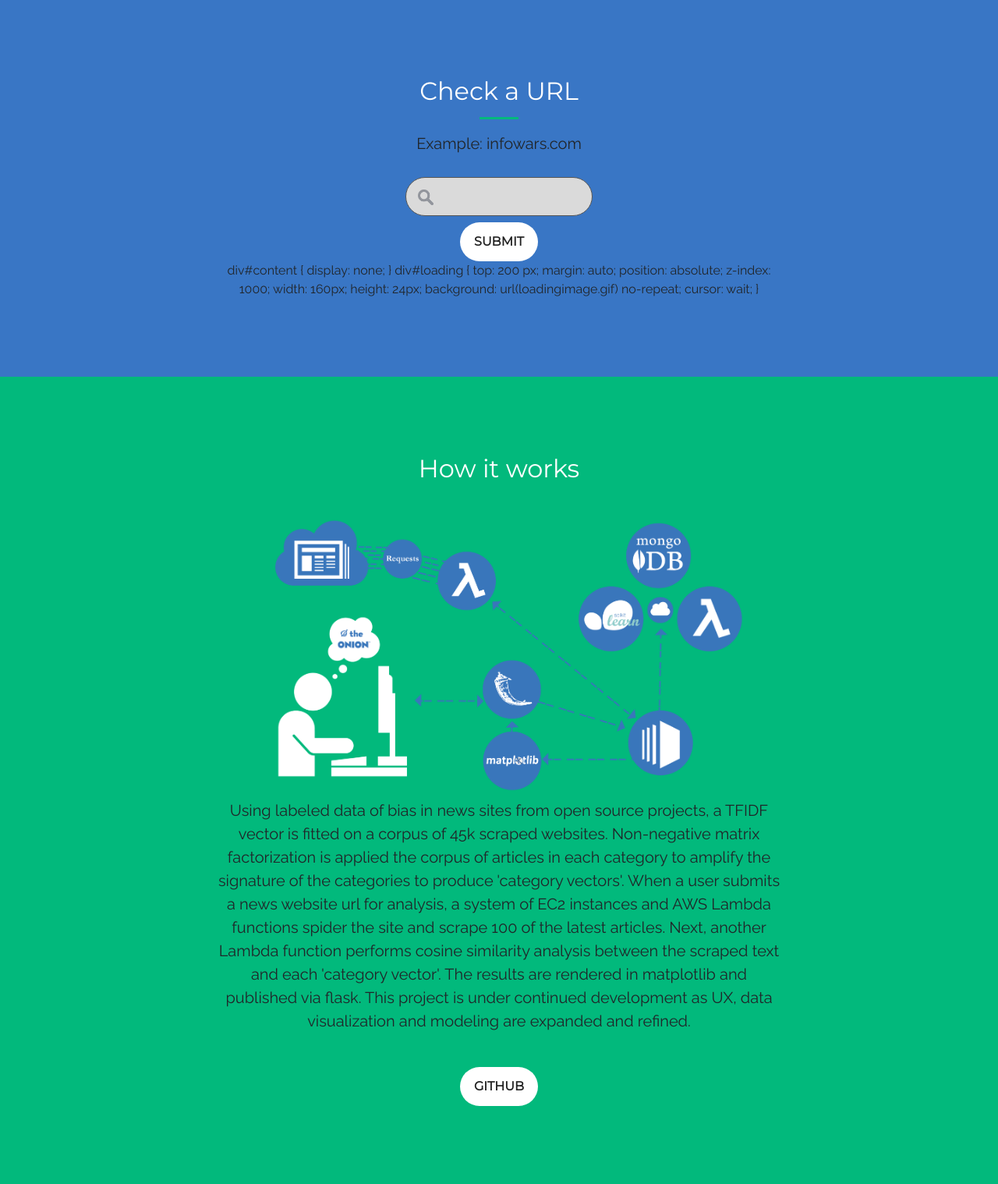
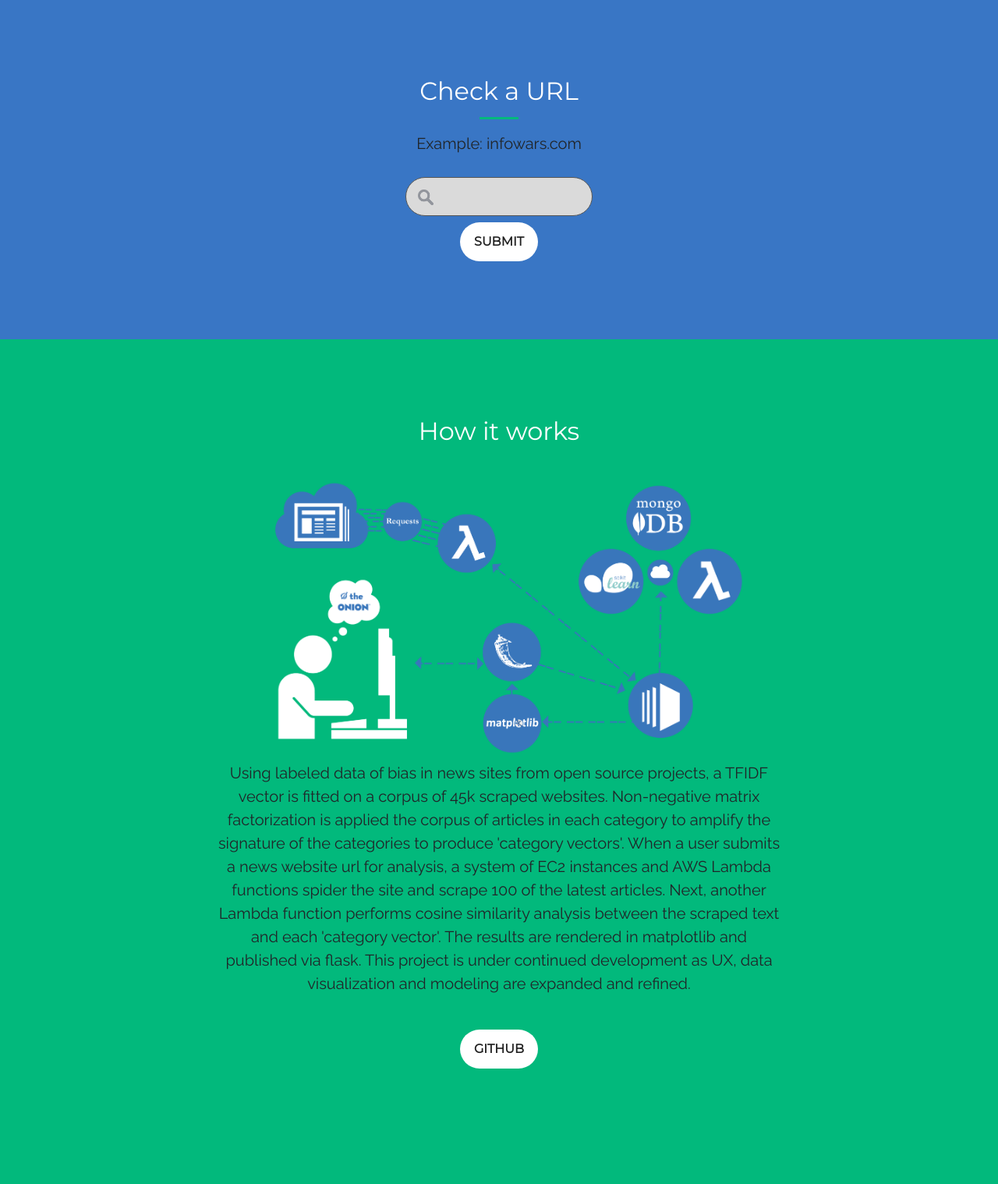
Before and after one commit to N2ITN/are-you-fake-news, a Flask app: page / in a window 1280 px wide. Shown: the part 481-1999 px from the top of the page at 78% size. After the commit the page ends 1851 px from the top, so only its background shows below. Run offline with Flask 2, Linux system fonts and the light colour scheme; parts of the project's set-up code (start-up, migrations or seed data) failed here and were passed over; some libraries are stand-ins or nearby versions.

Commit message:
rm not working loading gif
Former-commit-id: f51cf1cc1ac278aa95940711b83ee2bd0a1c3073

```diff
--- a/web/templates/submit.html
+++ b/web/templates/submit.html
@@ -50,9 +50,6 @@
         }
       });
     }
-
-
-
   </script>
   <style>
     .hidden {
@@ -89,10 +86,10 @@
       <div class="header-content-inner">
         <h1 id="homeHeading">Check the Bias of a News Source</h1>
         <hr>
-        <p>In an era increasingly defined by the proliferation of misinformation and polarized politics, it's important for internet users to have context for
-          what's on their screen. This microservice uses natural language processing to analyze patterns of bias on any news
-          website in real time. Each time a url is submitted, dozens of the most recent articles are collected and analyzed
-          for a variety of factors, from political bias to journalistic accuracy.
+        <p>In an era increasingly defined by the proliferation of misinformation and polarized politics, it's important for
+          internet users to have context for what's on their screen. This microservice uses natural language processing to
+          analyze patterns of bias on any news website in real time. Each time a url is submitted, dozens of the most recent
+          articles are collected and analyzed for a variety of factors, from political bias to journalistic accuracy.
           <p></p>
           The process takes 5 to 15 seconds so please be patient!</p>
 
@@ -118,24 +115,13 @@
 
             <div class="input submit">
 
-              <input class="btn btn-default btn-xl" type="submit" value="Submit" onclick="$('#loading').show();"/>
+              <input class="btn btn-default btn-xl" type="submit" value="Submit" onclick="$('#loading').show();" />
             </div>
           </form>
-          <div id="loading" style="display:none;"><img src="static/img/icons/loading.gif" alt="" />Loading!</div>
-          div#content {
-            display: none;
-            }
-
-        div#loading {
-            top: 200 px;
-            margin: auto;
-            position: absolute;
-            z-index: 1000;
-            width: 160px;
-            height: 24px;
-            background: url(loadingimage.gif) no-repeat;
-            cursor: wait;
-            }
+          <!-- <div id="loading" style="display:none;">
+            <img src="static/img/icons/loading.gif" alt="" />Loading!</div>
+          div#content { display: none; } div#loading { top: 200 px; margin: auto; position: absolute; z-index: 1000; width: 160px;
+          height: 24px; background: url(loadingimage.gif) no-repeat; cursor: wait; } -->
 
         </div>
       </div>
@@ -148,10 +134,16 @@
         <div class="col-lg-8 mx-auto text-center">
           <h2 class="section-heading text-white">How it works</h2>
           <br>
-          <div style="text-align: center;" >
-          <img id="methodology" src= "static/img/workflow.png" </img>
+          <div style="text-align: center;">
+            <img id="methodology" src="static/img/workflow.png" </img>
           </div>
-          <p> Using labeled data of bias in news sites from open source projects, a TFIDF vector is fitted on a corpus of 45k scraped websites. Non-negative matrix factorization is applied the corpus of articles in each category to amplify the signature of the categories to produce 'category vectors'. When a user submits a news website url for analysis, a system of EC2 instances and AWS Lambda functions spider the site and scrape 100 of the latest articles. Next, another Lambda function performs cosine similarity analysis between the scraped text and each 'category vector'. The results are rendered in matplotlib and published via flask. This project is under continued development as UX, data visualization and modeling are expanded and refined.
+          <p> Using labeled data of bias in news sites from open source projects, a TFIDF vector is fitted on a corpus of 45k
+            scraped websites. Non-negative matrix factorization is applied the corpus of articles in each category to amplify
+            the signature of the categories to produce 'category vectors'. When a user submits a news website url for analysis,
+            a system of EC2 instances and AWS Lambda functions spider the site and scrape 100 of the latest articles. Next,
+            another Lambda function performs cosine similarity analysis between the scraped text and each 'category vector'.
+            The results are rendered in matplotlib and published via flask. This project is under continued development as
+            UX, data visualization and modeling are expanded and refined.
 
           </p>
 
```
Lines whose indentation alone changed are shown as unchanged.
